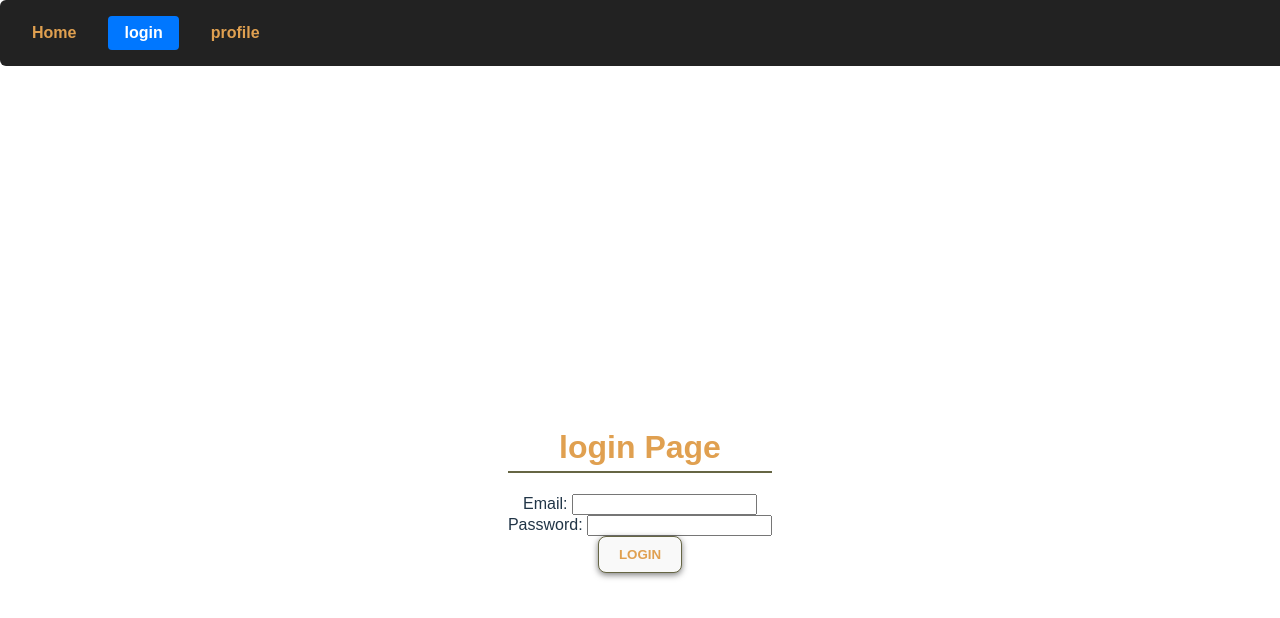
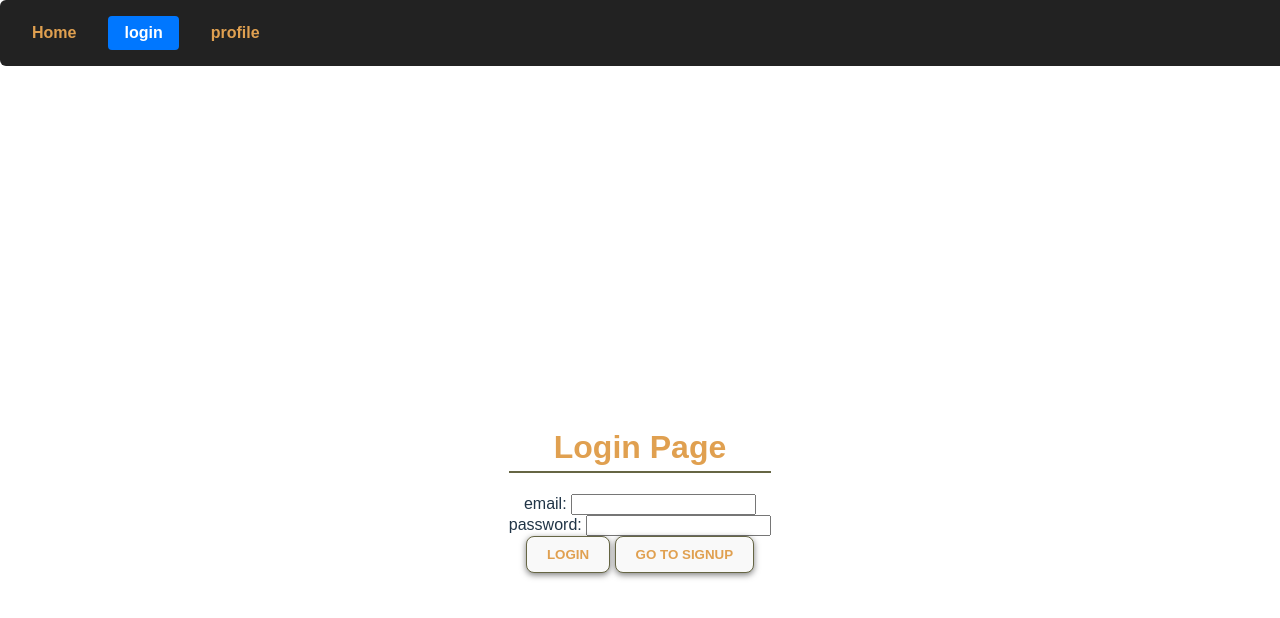
Before and after one commit to MH020/node_auth_system, a Svelte app in the folder frontend/: page /login in a window 1280 px wide. Shown: the top 618 px of the page. Built offline with nearby package versions, Linux system fonts and the light colour scheme; no server answers.

Commit message:
fixed role in db

```diff
--- a/frontend/src/pages/login.svelte
+++ b/frontend/src/pages/login.svelte
@@ -5,8 +5,10 @@
 
   let email;
   let password;
+  let username
   let needsVerification = false
   let verificationCode = "";
+  let isSignup = false;
 
   async function handleLogin(event) {
     event.preventDefault();
@@ -41,27 +43,77 @@
     if (data.status === 200) {
       toastr.success("Account verified",data.message);
       needsVerification = false;
+    } else {
+      toastr.error(data.status, data.message);
     }
-    else {
+  }
+
+
+  async function handleSignup(event) {
+    event.preventDefault();
+    const request = {email, password, username}
+    const data = await fetchPost("/api/users",request);
+    if (data.status === 200) {
+      toastr.success("account created",data.message);
+      isSignup = false;
+      needsVerification = true
+    } else {
     toastr.error(data.status, data.message);
     }
   }
 </script>
 
-<h1>login Page</h1>
+{#if !isSignup}
+<h1>Login Page</h1>
+
 <form on:submit={handleLogin}>
     <div>
-    <label for="email">Email:</label>
+        <label for="email">email:</label>
         <input id="email" type="email" bind:value={email} required />
     </div>
 
     <div>
-    <label for="password">Password:</label>
+        <label for="password">password:</label>
         <input id="password" type="password" bind:value={password} required />
     </div>
 
     <button type="submit">Login</button>
+
+    <button type="button" on:click={() => isSignup = true}>
+        Go to Signup
+    </button>
 </form>
+{/if}
+
+
+{#if isSignup}
+<h1>Signup Page</h1>
+
+<form on:submit={handleSignup}>
+    <div>
+        <label for="password">email:</label>
+        <input id="password" type="email" bind:value={email} required />
+    </div>
+
+    <div>
+        <label for="password">password:</label>
+        <input id="password" type="password" bind:value={password} required />
+    </div>
+
+    <div>
+        <label for="username">username:</label>
+        <input id="username" type="username" bind:value={username} required />
+    </div>
+
+    <button type="submit">Create Account</button>
+
+    <button type="button" on:click={() => isSignup = false}>
+        Go to Login
+    </button>
+</form>
+{/if}
+
+
 
 {#if needsVerification}
 <div style="margin-top:20px; padding:15px; border:1px solid #ccc;">
```
Also changed, not shown: 5 other files (tests, documents, lock files or other folders). Lines whose indentation alone changed are shown as unchanged.
